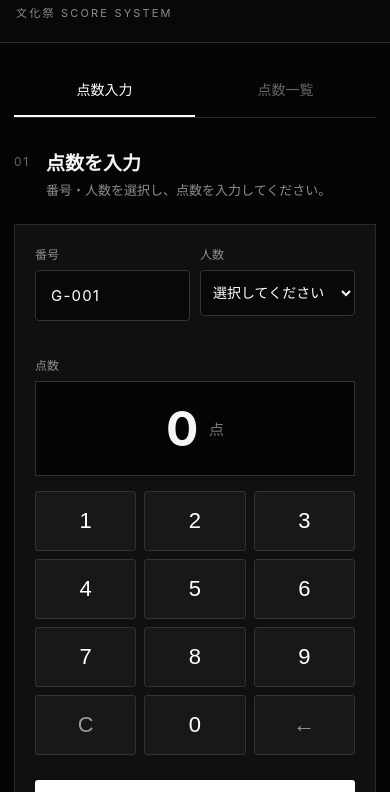
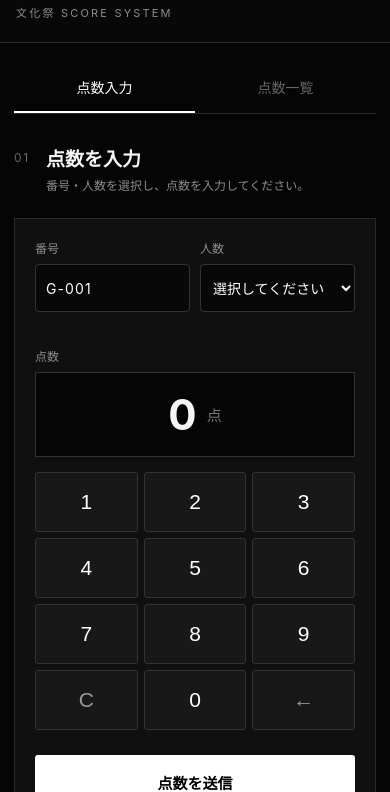
Before and after one commit to bluestella2109/point-count, a plain HTML site: page index.html in a window 390 px wide. Shown: the part 52-844 px from the top of the page. Drawn offline with Linux system fonts and the light colour scheme.

Commit message:
Update style.css

```diff
--- a/style.css
+++ b/style.css
@@ -32,7 +32,7 @@ body {
 
 
 /* =========================
-   Header
+   ヘッダー
 ========================= */
 
 .header {
@@ -43,7 +43,6 @@ body {
 .header-inner {
     max-width: 1100px;
     margin: 0 auto;
-
     padding: 28px 20px;
 }
 
@@ -62,7 +61,7 @@ body {
 
 
 /* =========================
-   Container
+   メイン
 ========================= */
 
 .container {
@@ -73,7 +72,7 @@ body {
 
 
 /* =========================
-   Tabs
+   タブ
 ========================= */
 
 .tabs {
@@ -105,7 +104,7 @@ body {
 
 
 /* =========================
-   Screen
+   画面
 ========================= */
 
 .screen {
@@ -118,7 +117,7 @@ body {
 
 
 /* =========================
-   Section title
+   セクションタイトル
 ========================= */
 
 .section-title {
@@ -147,7 +146,7 @@ body {
 
 
 /* =========================
-   Form
+   入力カード
 ========================= */
 
 .form-card {
@@ -157,6 +156,11 @@ body {
     max-width: 650px;
     margin: 0 auto;
 }
+
+
+/* =========================
+   番号・人数
+========================= */
 
 .select-row {
     display: grid;
@@ -173,19 +177,14 @@ body {
     margin-bottom: 8px;
 }
 
-select {
-    width: 100%;
-    background: #080808;
-    color: white;
-    border: 1px solid #333;
-    padding: 15px;
-    border-radius: 4px;
-    font-size: 15px;
-    outline: none;
-}
+
+/* =========================
+   番号入力
+========================= */
 
 #numberInput {
     width: 100%;
+    height: 50px;
     background: #080808;
     color: white;
     border: 1px solid #333;
@@ -201,18 +200,41 @@ select {
     border-color: white;
 }
 
+
+/* =========================
+   人数プルダウン
+========================= */
+
+select {
+    width: 100%;
+    height: 50px;
+    background: #080808;
+    color: white;
+    border: 1px solid #333;
+    padding: 15px;
+    border-radius: 4px;
+    font-size: 15px;
+    outline: none;
+    font-family: inherit;
+}
+
 select:focus {
     border-color: white;
 }
 
 
 /* =========================
-   Score
+   点数入力エリア
 ========================= */
 
 .score-area {
     margin-bottom: 25px;
 }
+
+
+/* =========================
+   点数表示
+========================= */
 
 .score-display {
     height: 95px;
@@ -238,7 +260,7 @@ select:focus {
 
 
 /* =========================
-   Keypad
+   テンキー
 ========================= */
 
 .keypad {
@@ -257,6 +279,7 @@ select:focus {
     cursor: pointer;
     border-radius: 3px;
     transition: 0.1s;
+    -webkit-tap-highlight-color: transparent;
 }
 
 .key:hover {
@@ -278,7 +301,7 @@ select:focus {
 
 
 /* =========================
-   Submit
+   送信ボタン
 ========================= */
 
 .submit-button {
@@ -302,6 +325,11 @@ select:focus {
     transform: scale(0.99);
 }
 
+
+/* =========================
+   メッセージ
+========================= */
+
 .message {
     text-align: center;
     margin-top: 15px;
@@ -319,7 +347,7 @@ select:focus {
 
 
 /* =========================
-   List
+   一覧ヘッダー
 ========================= */
 
 .list-header {
@@ -348,12 +376,17 @@ select:focus {
 }
 
 
+/* =========================
+   全削除ボタン
+========================= */
+
 .danger-button {
     border: 1px solid #552020;
     background: transparent;
     color: #d66;
     padding: 10px 15px;
     cursor: pointer;
+    border-radius: 3px;
 }
 
 .danger-button:hover {
@@ -362,7 +395,7 @@ select:focus {
 
 
 /* =========================
-   Table
+   一覧テーブル
 ========================= */
 
 .table-wrapper {
@@ -402,10 +435,20 @@ tbody tr:hover {
     background: #151515;
 }
 
+
+/* =========================
+   点数
+========================= */
+
 .score-cell {
     font-size: 20px;
     font-weight: 700;
 }
+
+
+/* =========================
+   状態
+========================= */
 
 .status {
     display: inline-block;
@@ -423,6 +466,11 @@ tbody tr:hover {
     border-color: #333;
 }
 
+
+/* =========================
+   完了ボタン
+========================= */
+
 .complete-button {
     border: 1px solid #444;
     background: transparent;
@@ -430,6 +478,7 @@ tbody tr:hover {
     padding: 8px 12px;
     cursor: pointer;
     font-size: 12px;
+    border-radius: 3px;
 }
 
 .complete-button:hover {
@@ -445,7 +494,7 @@ tbody tr:hover {
 
 
 /* =========================
-   Empty
+   データなし
 ========================= */
 
 .empty {
@@ -458,7 +507,7 @@ tbody tr:hover {
 
 
 /* =========================
-   Footer
+   フッター
 ========================= */
 
 footer {
@@ -472,7 +521,7 @@ footer {
 
 
 /* =========================
-   Mobile
+   スマートフォン
 ========================= */
 
 @media (max-width: 600px) {
@@ -493,8 +542,16 @@ footer {
         margin-bottom: 30px;
     }
 
+    .tab {
+        padding: 14px 8px;
+    }
+
     .section-title h2 {
         font-size: 19px;
+    }
+
+    .section-title p {
+        font-size: 12px;
     }
 
     .form-card {
@@ -505,13 +562,37 @@ footer {
         gap: 10px;
     }
 
+    #numberInput {
+        height: 48px;
+        padding: 12px 10px;
+        font-size: 14px;
+    }
+
     select {
-        padding: 13px 8px;
+        height: 48px;
+        padding: 12px 8px;
         font-size: 14px;
+    }
+
+    .score-display {
+        height: 85px;
+    }
+
+    #scoreDisplay {
+        font-size: 42px;
+    }
+
+    .keypad {
+        gap: 6px;
     }
 
     .key {
         height: 60px;
+        font-size: 21px;
+    }
+
+    .submit-button {
+        height: 55px;
     }
 
     .list-header {
@@ -522,4 +603,38 @@ footer {
         font-size: 11px;
         padding: 8px;
     }
+
+    th {
+        padding: 12px;
+    }
+
+    td {
+        padding: 12px;
+    }
+
 }
+
+
+/* =========================
+   さらに小さい画面
+========================= */
+
+@media (max-width: 380px) {
+
+    .form-card {
+        padding: 15px;
+    }
+
+    .select-row {
+        grid-template-columns: 1fr;
+    }
+
+    .key {
+        height: 55px;
+    }
+
+    #scoreDisplay {
+        font-size: 38px;
+    }
+
+}
```
